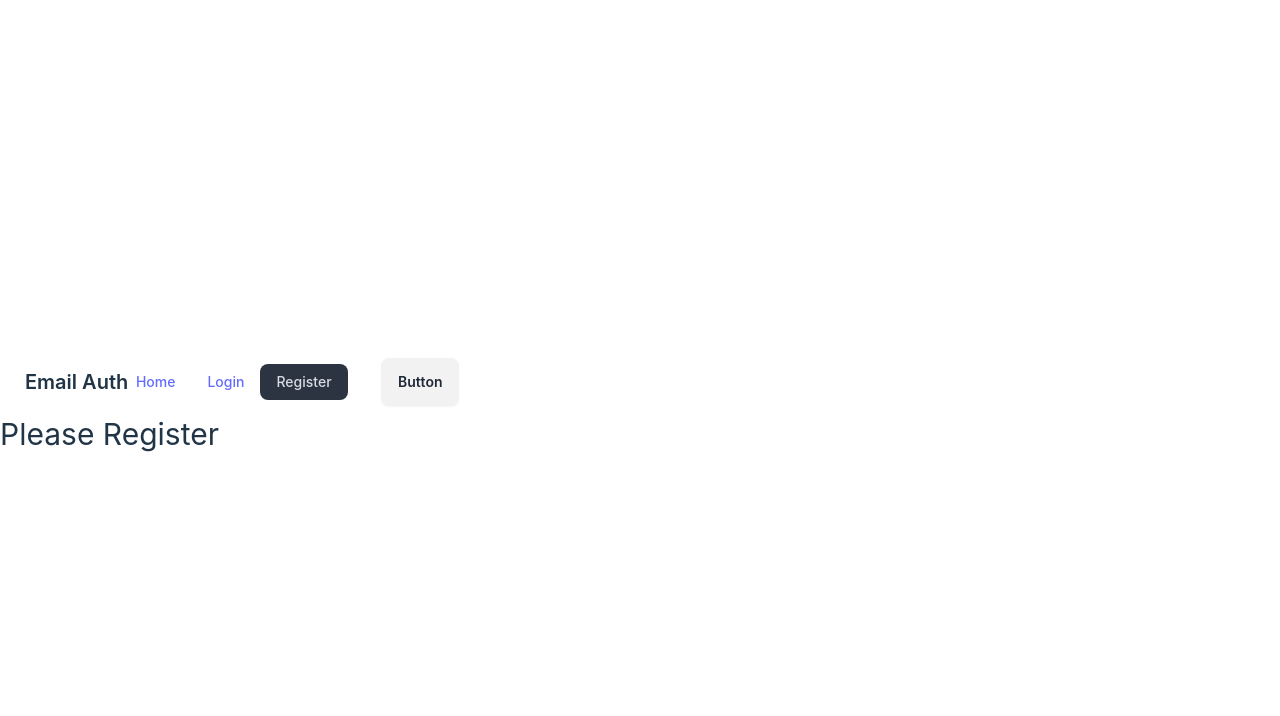
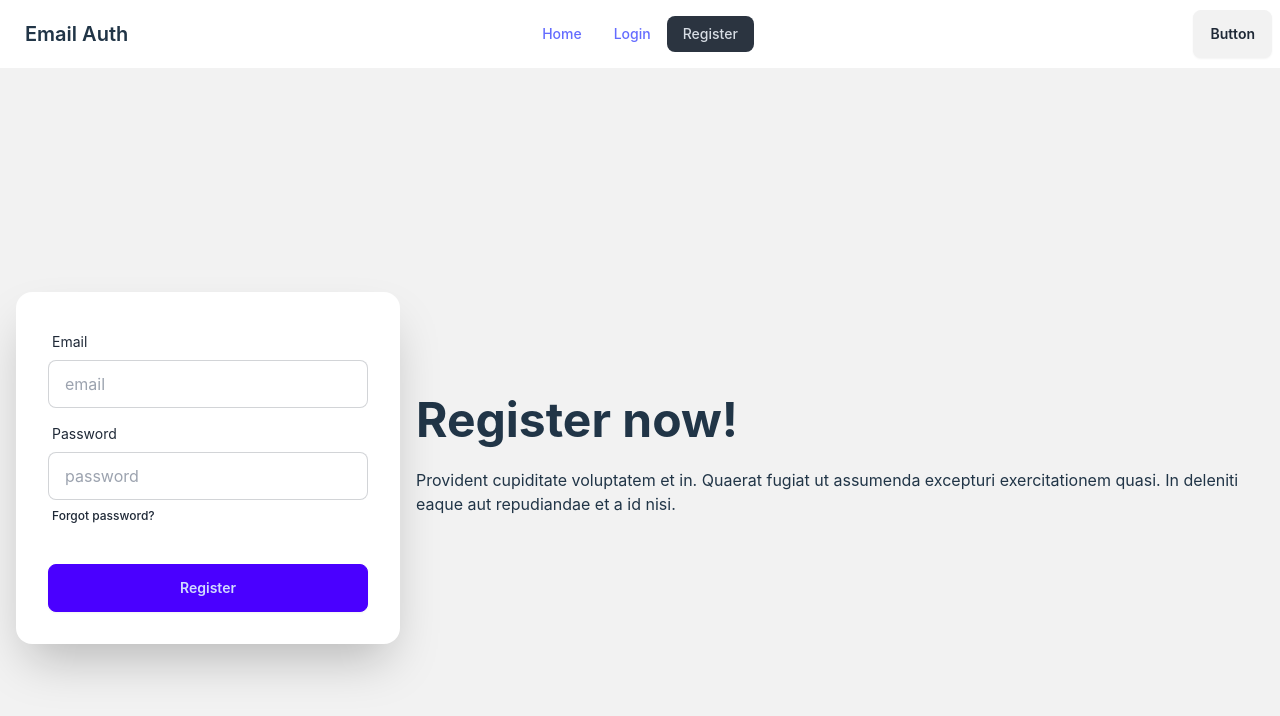
Before and after one commit to Sultana-Razia/user-email-passord-auth, a React (Vite) app: page /register in a window 1280 px wide. Shown: the top 716 px of the page. Built offline with nearby package versions, Linux system fonts and the light colour scheme.

Commit message:
Create A New User Using Email And Password On Firebase

```diff
--- a/package.json
+++ b/package.json
@@ -10,6 +10,7 @@
     "preview": "vite preview"
   },
   "dependencies": {
+    "firebase": "^10.12.3",
     "localforage": "^1.10.0",
     "match-sorter": "^6.3.4",
     "react": "^18.3.1",
--- a/src/components/Register/Register.jsx
+++ b/src/components/Register/Register.jsx
@@ -1,9 +1,58 @@
-
+import { createUserWithEmailAndPassword } from "firebase/auth";
+import auth from "../../firebase/firebase.config";
 
 const Register = () => {
+
+    const handleRegister = e => {
+        e.preventDefault();
+        const email = e.target.email.value;
+        const password = e.target.password.value;
+        console.log(email);
+        console.log(password);
+
+        createUserWithEmailAndPassword(auth, email, password)
+            .then(result => {
+                const user = result.user;
+                console.log(user);
+            })
+            .catch(error => {
+                console.log(error);
+            })
+    }
+
     return (
-        <div>
-            <h2 className="text-3xl">Please Register</h2>
+        <div className="hero bg-base-200 min-h-screen">
+            <div className="hero-content flex-col lg:flex-row-reverse">
+                <div className="text-center lg:text-left">
+                    <h1 className="text-5xl font-bold">Register now!</h1>
+                    <p className="py-6">
+                        Provident cupiditate voluptatem et in. Quaerat fugiat ut assumenda excepturi exercitationem
+                        quasi. In deleniti eaque aut repudiandae et a id nisi.
+                    </p>
+                </div>
+                <div className="card bg-base-100 w-full max-w-sm shrink-0 shadow-2xl">
+                    <form onSubmit={handleRegister} className="card-body">
+                        <div className="form-control">
+                            <label className="label">
+                                <span className="label-text">Email</span>
+                            </label>
+                            <input type="email" name="email" placeholder="email" className="input input-bordered" required />
+                        </div>
+                        <div className="form-control">
+                            <label className="label">
+                                <span className="label-text">Password</span>
+                            </label>
+                            <input type="password" name="password" placeholder="password" className="input input-bordered" required />
+                            <label className="label">
+                                <a href="#" className="label-text-alt link link-hover">Forgot password?</a>
+                            </label>
+                        </div>
+                        <div className="form-control mt-6">
+                            <button className="btn btn-primary">Register</button>
+                        </div>
+                    </form>
+                </div>
+            </div>
         </div>
     );
 };
--- /dev/null
+++ b/src/firebase/firebase.config.js
@@ -0,0 +1,22 @@
+// Import the functions you need from the SDKs you need
+import { initializeApp } from "firebase/app";
+import { getAuth } from "firebase/auth";
+// TODO: Add SDKs for Firebase products that you want to use
+// https://firebase.google.com/docs/web/setup#available-libraries
+
+// Your web app's Firebase configuration
+const firebaseConfig = {
+    apiKey: "AIzaSyBlvS7jENRJrg7Paa4d2d0xHcXovW-Qhfs",
+    authDomain: "user-email-password-auth-52f35.firebaseapp.com",
+    projectId: "user-email-password-auth-52f35",
+    storageBucket: "user-email-password-auth-52f35.appspot.com",
+    messagingSenderId: "934564536301",
+    appId: "1:934564536301:web:1136f9f149e57fe51751e4"
+};
+
+// Initialize Firebase
+const app = initializeApp(firebaseConfig);
+
+const auth = getAuth(app);
+
+export default auth;
```
Also changed, not shown: 1 other file (tests, documents, lock files or other folders).
